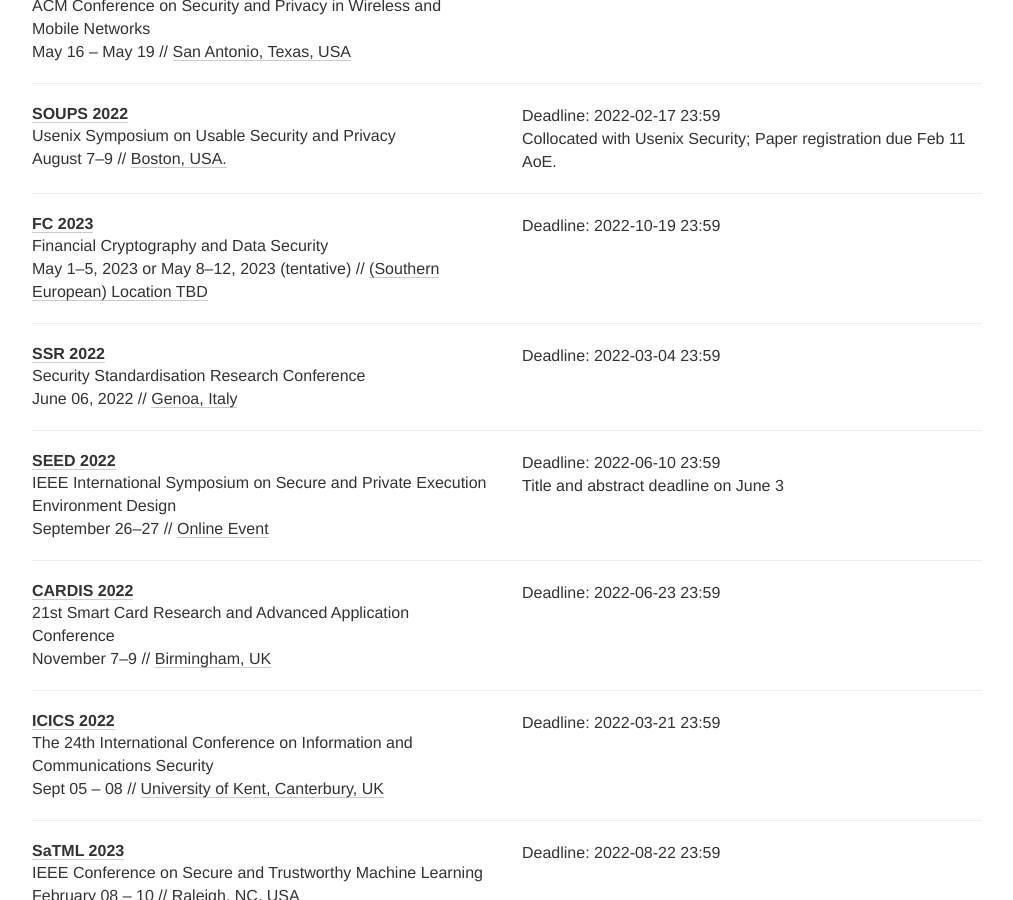
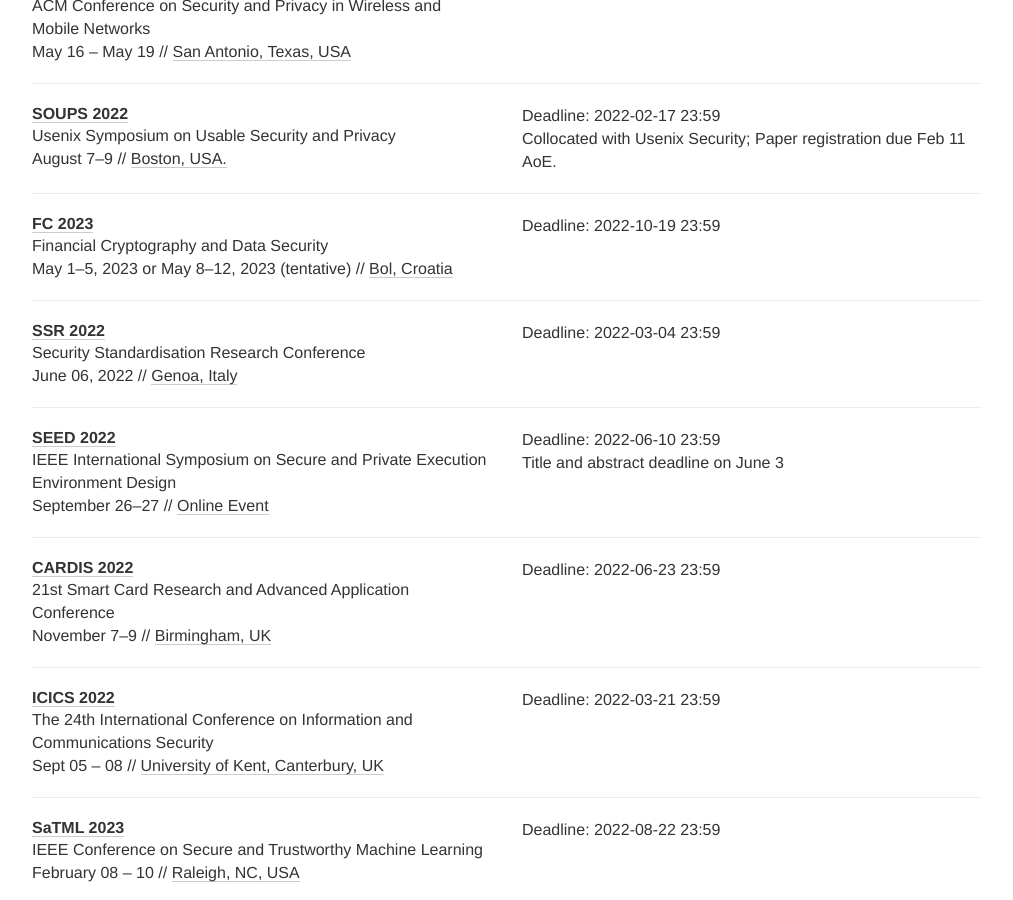
Before and after one commit to sec-deadlines/sec-deadlines.github.io, a Jekyll site: the page built from index.html, in a window 1280 px wide and 900 px high, scrolled down 2353 px. Shown: the whole window, without its empty margins (133-1146 px from the left). Built offline with Jekyll 4.4.1, drawn with Linux system fonts in a browser that asks for light colours; nearby versions of some CDN libraries; comment, search, counter and statistics services are not loaded.

Commit message:
Update FC

```diff
--- a/_data/conferences.yml
+++ b/_data/conferences.yml
@@ -117,8 +117,8 @@
   link: https://fc23.ifca.ai/
   deadline: ["2022-10-19 23:59"]
   date: "May 1–5, 2023 or May 8–12, 2023 (tentative)"
-  place: "(Southern European) Location TBD"
-  tags: [SEC, PRIV, CRYPTO, CONF]
+  place: Bol, Croatia
+  tags: [SEC, CRYPTO, CONF]
 
 - name: SSR
   description: Security Standardisation Research Conference
```
